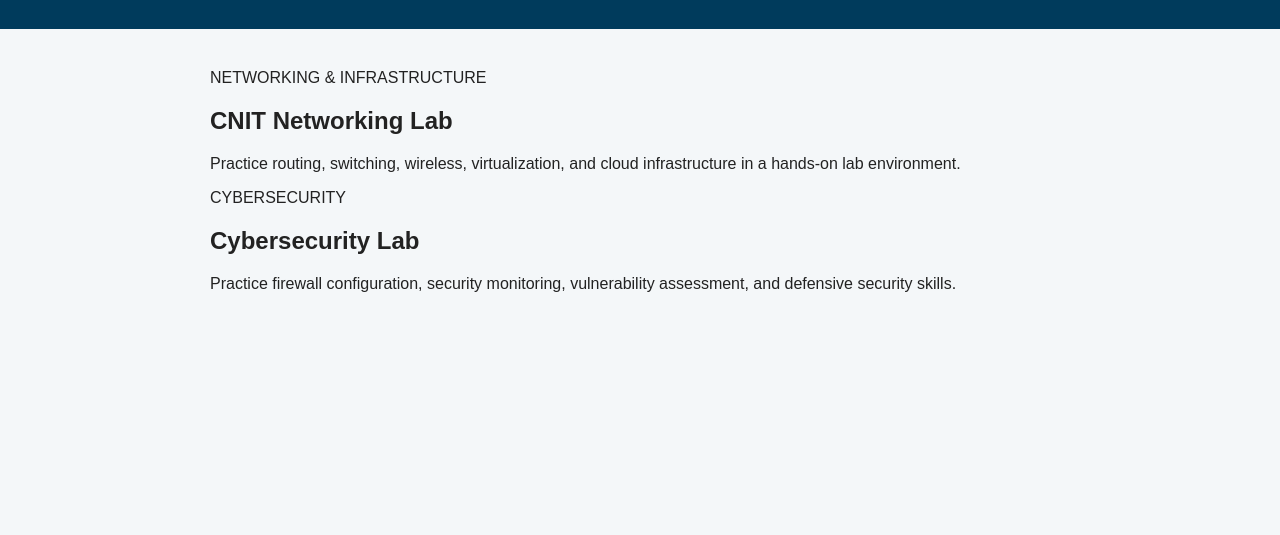
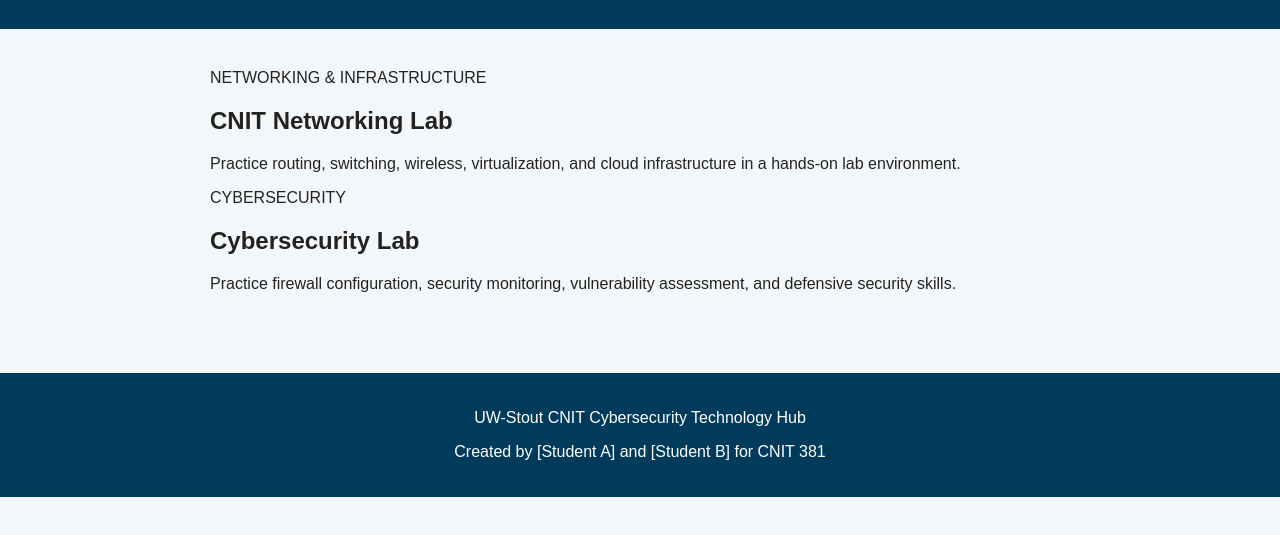
Before and after one commit to tmanmohr-lab/stout-cnit-cyber-hub, a plain HTML site: page index.html in a window 1280 px wide. Shown: the part 133-668 px from the top of the page. Drawn offline with Linux system fonts and the light colour scheme.

Commit message:
Add footer to index.html with project details

```diff
--- a/index.html
+++ b/index.html
@@ -28,5 +28,9 @@ vulnerability assessment, and defensive security skills.</p>
 </article>
 </section>
 </main>
+<footer class="main-footer">
+<p>UW-Stout CNIT Cybersecurity Technology Hub</p>
+<p>Created by [Student A] and [Student B] for CNIT 381</p>
+</footer>
 </body>
 </html>
```
